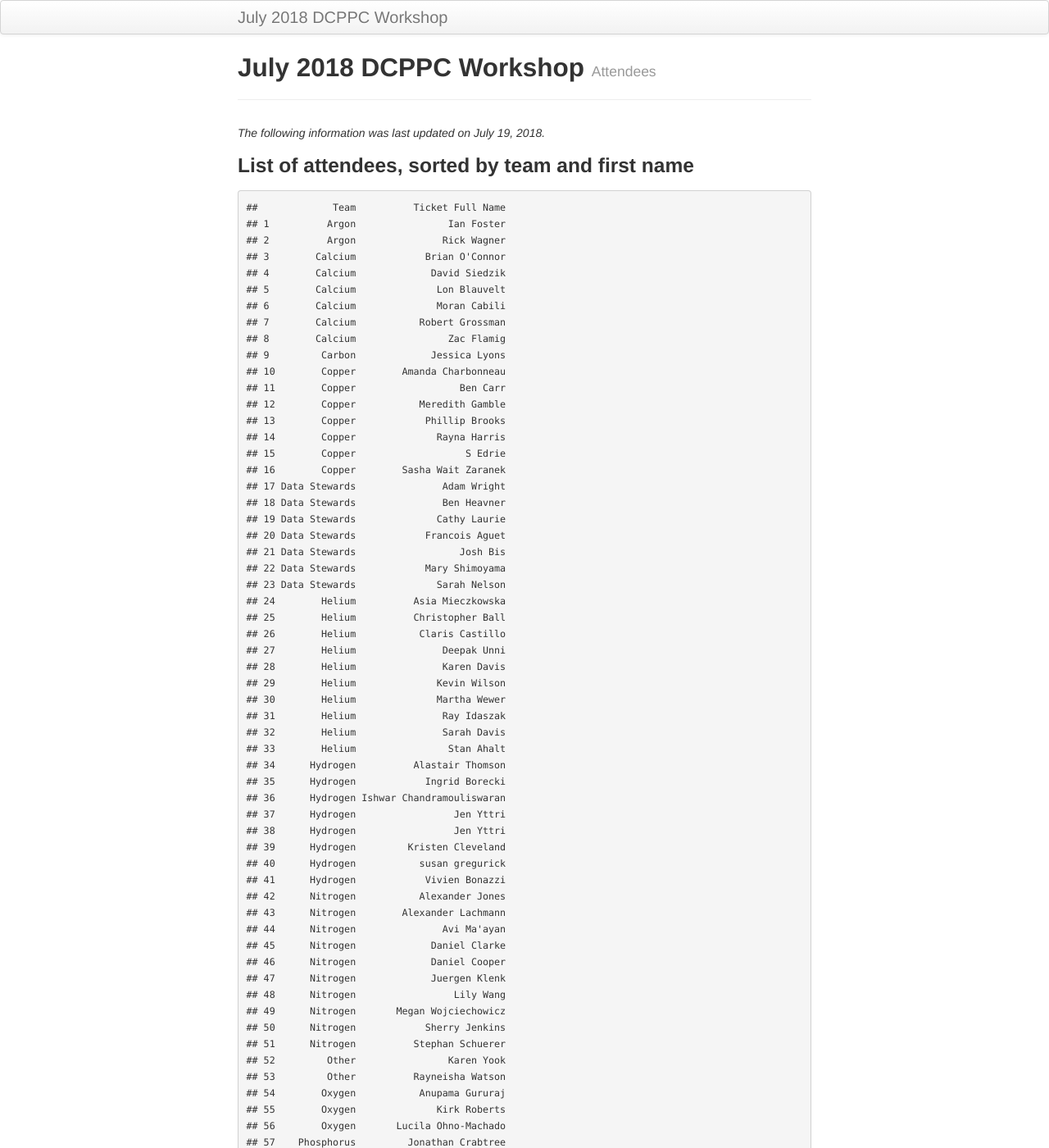
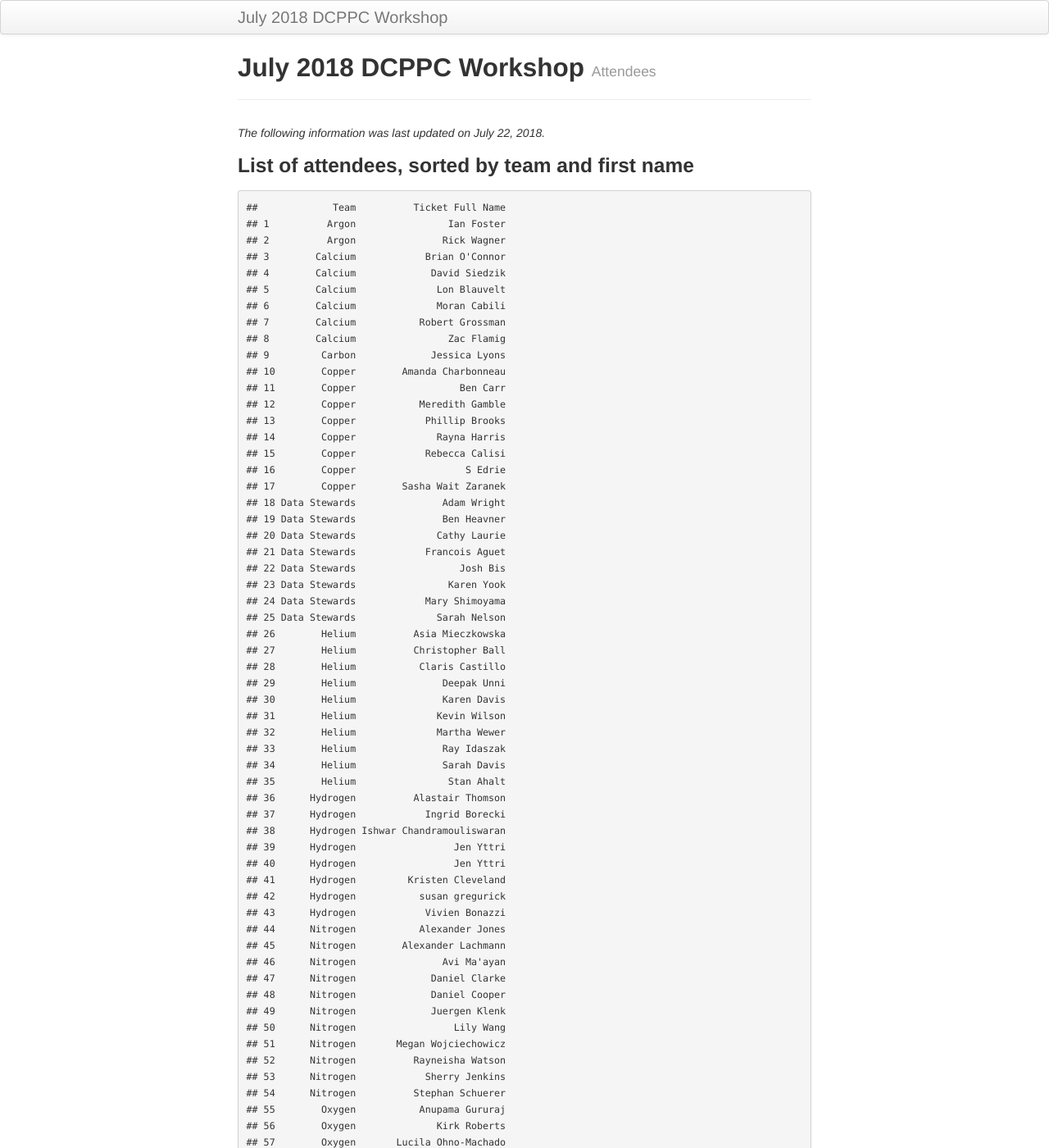
Before and after one commit to dcppc/2018-july-workshop, a Jekyll site: the page built from docs/attendees.md, in a window 1280 px wide and 1400 px high. Shown: the whole window at 82% size. Built offline with Jekyll 4.4.1, drawn with Linux system fonts in a browser that asks for light colours; some of the changed text lies outside the part shown.

```diff
--- a/docs/attendees.md
+++ b/docs/attendees.md
@@ -5,7 +5,7 @@ tagline: Attendees
 
 ---
 
-*The following information was last updated on July 19, 2018.*
+*The following information was last updated on July 22, 2018.*
 
 ### List of attendees, sorted by team and first name
 
@@ -24,59 +24,60 @@ tagline: Attendees
     ## 12        Copper           Meredith Gamble
     ## 13        Copper            Phillip Brooks
     ## 14        Copper              Rayna Harris
-    ## 15        Copper                   S Edrie
-    ## 16        Copper        Sasha Wait Zaranek
-    ## 17 Data Stewards               Adam Wright
-    ## 18 Data Stewards               Ben Heavner
-    ## 19 Data Stewards              Cathy Laurie
-    ## 20 Data Stewards            Francois Aguet
-    ## 21 Data Stewards                  Josh Bis
-    ## 22 Data Stewards            Mary Shimoyama
-    ## 23 Data Stewards              Sarah Nelson
-    ## 24        Helium          Asia Mieczkowska
-    ## 25        Helium          Christopher Ball
-    ## 26        Helium           Claris Castillo
-    ## 27        Helium               Deepak Unni
-    ## 28        Helium               Karen Davis
-    ## 29        Helium              Kevin Wilson
-    ## 30        Helium              Martha Wewer
-    ## 31        Helium               Ray Idaszak
-    ## 32        Helium               Sarah Davis
-    ## 33        Helium                Stan Ahalt
-    ## 34      Hydrogen          Alastair Thomson
-    ## 35      Hydrogen            Ingrid Borecki
-    ## 36      Hydrogen Ishwar Chandramouliswaran
-    ## 37      Hydrogen                 Jen Yttri
-    ## 38      Hydrogen                 Jen Yttri
-    ## 39      Hydrogen         Kristen Cleveland
-    ## 40      Hydrogen           susan gregurick
-    ## 41      Hydrogen            Vivien Bonazzi
-    ## 42      Nitrogen           Alexander Jones
-    ## 43      Nitrogen        Alexander Lachmann
-    ## 44      Nitrogen               Avi Ma'ayan
-    ## 45      Nitrogen             Daniel Clarke
-    ## 46      Nitrogen             Daniel Cooper
-    ## 47      Nitrogen             Juergen Klenk
-    ## 48      Nitrogen                 Lily Wang
-    ## 49      Nitrogen       Megan Wojciechowicz
-    ## 50      Nitrogen            Sherry Jenkins
-    ## 51      Nitrogen          Stephan Schuerer
-    ## 52         Other                Karen Yook
-    ## 53         Other          Rayneisha Watson
-    ## 54        Oxygen           Anupama Gururaj
-    ## 55        Oxygen              Kirk Roberts
-    ## 56        Oxygen       Lucila Ohno-Machado
-    ## 57    Phosphorus         Jonathan Crabtree
-    ## 58    Phosphorus            Olukemi Ifeonu
-    ## 59        Sodium              Max Levinson
-    ## 60        Sodium              Merce Crosas
-    ## 61        Sodium        Sarala Wimalaratne
-    ## 62        Sodium             Timothy Clark
-    ## 63         Xenon             Alison E Leaf
-    ## 64         Xenon                  Igor Hut
-    ## 65         Xenon           Ross Rounsevell
-    ## 66         Xenon            Saiju Pyarajan
-    ## 67         Xenon          Vladimir Obucina
+    ## 15        Copper            Rebecca Calisi
+    ## 16        Copper                   S Edrie
+    ## 17        Copper        Sasha Wait Zaranek
+    ## 18 Data Stewards               Adam Wright
+    ## 19 Data Stewards               Ben Heavner
+    ## 20 Data Stewards              Cathy Laurie
+    ## 21 Data Stewards            Francois Aguet
+    ## 22 Data Stewards                  Josh Bis
+    ## 23 Data Stewards                Karen Yook
+    ## 24 Data Stewards            Mary Shimoyama
+    ## 25 Data Stewards              Sarah Nelson
+    ## 26        Helium          Asia Mieczkowska
+    ## 27        Helium          Christopher Ball
+    ## 28        Helium           Claris Castillo
+    ## 29        Helium               Deepak Unni
+    ## 30        Helium               Karen Davis
+    ## 31        Helium              Kevin Wilson
+    ## 32        Helium              Martha Wewer
+    ## 33        Helium               Ray Idaszak
+    ## 34        Helium               Sarah Davis
+    ## 35        Helium                Stan Ahalt
+    ## 36      Hydrogen          Alastair Thomson
+    ## 37      Hydrogen            Ingrid Borecki
+    ## 38      Hydrogen Ishwar Chandramouliswaran
+    ## 39      Hydrogen                 Jen Yttri
+    ## 40      Hydrogen                 Jen Yttri
+    ## 41      Hydrogen         Kristen Cleveland
+    ## 42      Hydrogen           susan gregurick
+    ## 43      Hydrogen            Vivien Bonazzi
+    ## 44      Nitrogen           Alexander Jones
+    ## 45      Nitrogen        Alexander Lachmann
+    ## 46      Nitrogen               Avi Ma'ayan
+    ## 47      Nitrogen             Daniel Clarke
+    ## 48      Nitrogen             Daniel Cooper
+    ## 49      Nitrogen             Juergen Klenk
+    ## 50      Nitrogen                 Lily Wang
+    ## 51      Nitrogen       Megan Wojciechowicz
+    ## 52      Nitrogen          Rayneisha Watson
+    ## 53      Nitrogen            Sherry Jenkins
+    ## 54      Nitrogen          Stephan Schuerer
+    ## 55        Oxygen           Anupama Gururaj
+    ## 56        Oxygen              Kirk Roberts
+    ## 57        Oxygen       Lucila Ohno-Machado
+    ## 58    Phosphorus         Jonathan Crabtree
+    ## 59    Phosphorus            Olukemi Ifeonu
+    ## 60        Sodium              Max Levinson
+    ## 61        Sodium              Merce Crosas
+    ## 62        Sodium        Sarala Wimalaratne
+    ## 63        Sodium             Timothy Clark
+    ## 64         Xenon             Alison E Leaf
+    ## 65         Xenon                  Igor Hut
+    ## 66         Xenon           Ross Rounsevell
+    ## 67         Xenon            Saiju Pyarajan
+    ## 68         Xenon          Vladimir Obucina
 
 ### Overview of particpants per team
 
@@ -84,13 +85,17 @@ tagline: Attendees
     ## 1          Argon  2
     ## 2        Calcium  6
     ## 3         Carbon  1
-    ## 4         Copper  7
-    ## 5  Data Stewards  7
+    ## 4         Copper  8
+    ## 5  Data Stewards  8
     ## 6         Helium 10
     ## 7       Hydrogen  8
-    ## 8       Nitrogen 10
-    ## 9          Other  2
-    ## 10        Oxygen  3
-    ## 11    Phosphorus  2
-    ## 12        Sodium  4
-    ## 13         Xenon  5
+    ## 8       Nitrogen 11
+    ## 9         Oxygen  3
+    ## 10    Phosphorus  2
+    ## 11        Sodium  4
+    ## 12         Xenon  5
+
+
+### Overview of Objectives, Teams, and Key Capacities (KC)
+
+![](./DCPPC_overview.png)
```
Also changed, not shown: docs/DCPPC_overview.png (added).
